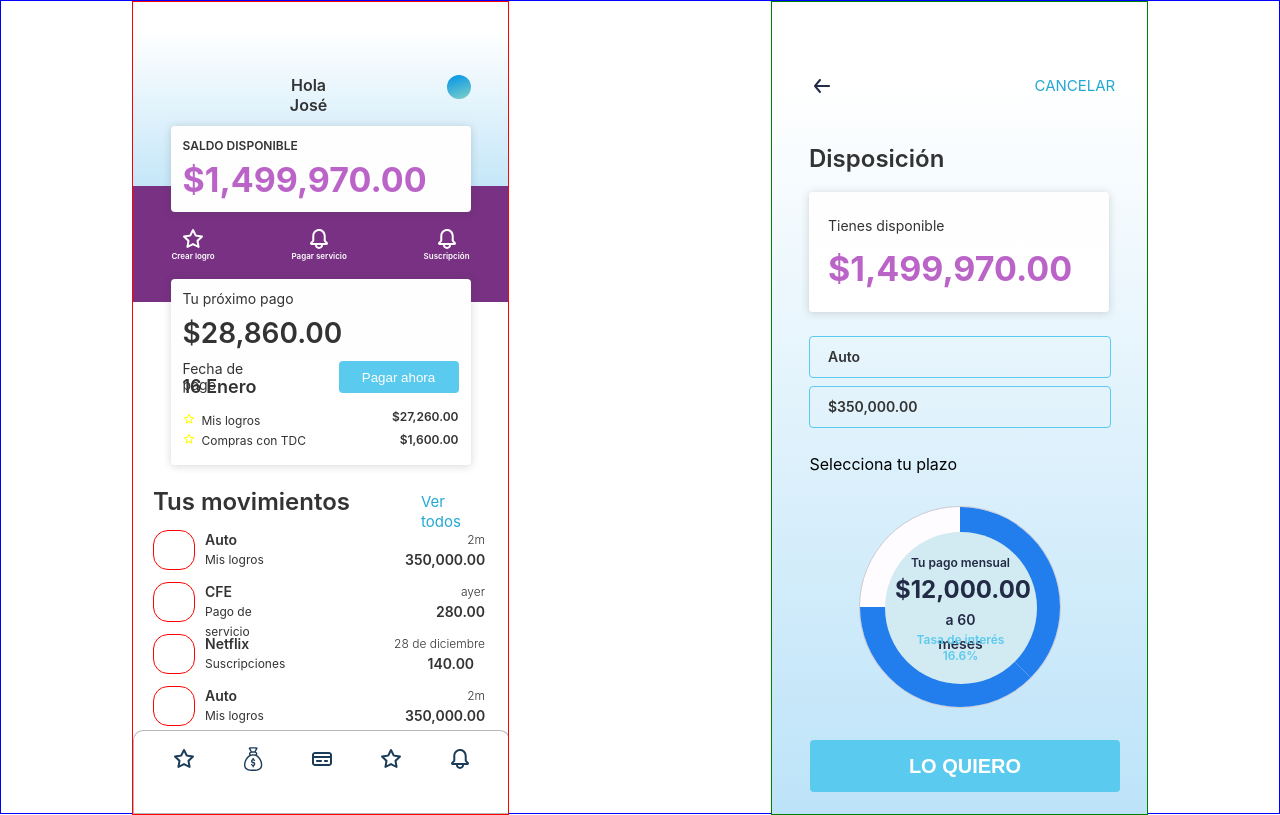
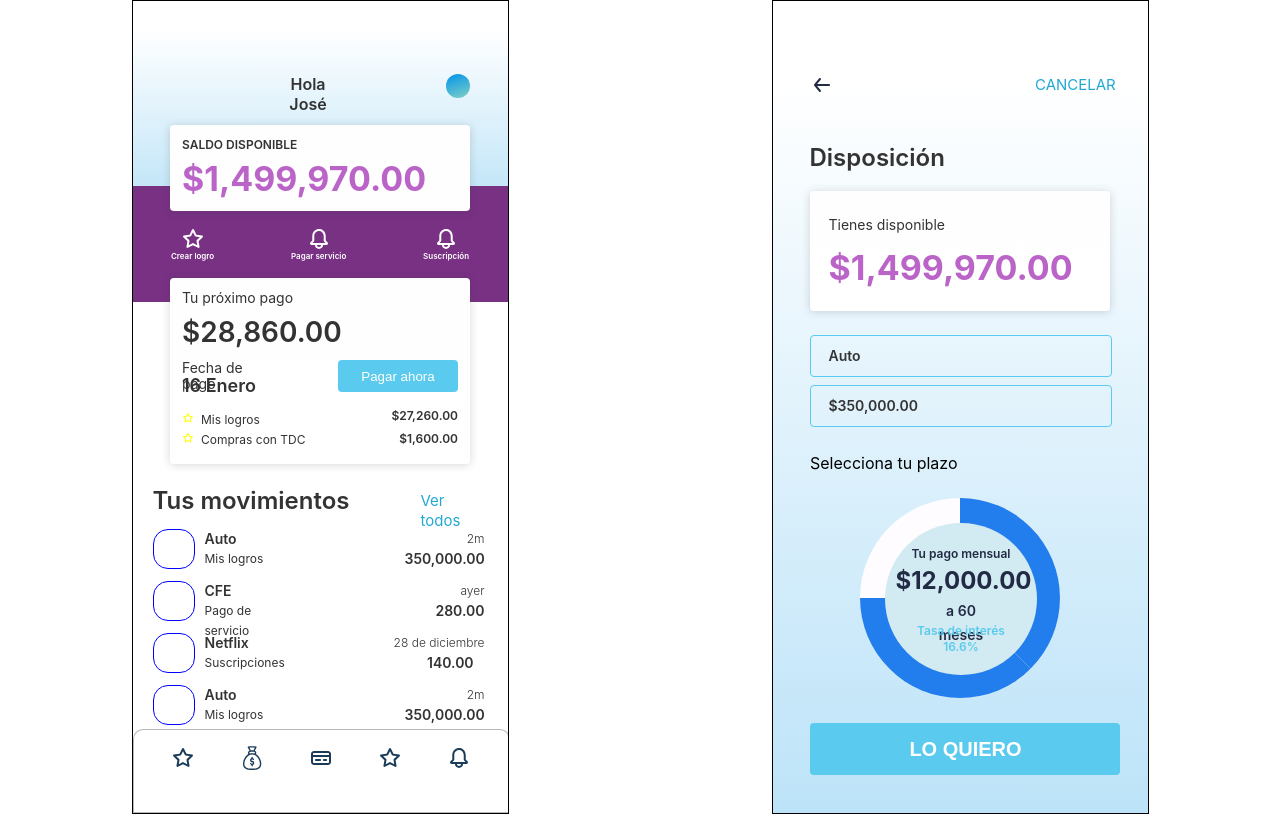
Before and after one commit to Ricardoengithub/ion, a React (Create React App) app: page / in a window 1280 px wide. Built offline with nearby package versions, Linux system fonts and the light colour scheme.

Commit message:
Interaccion de los botones

```diff
--- a/src/App.css
+++ b/src/App.css
@@ -1,6 +1,5 @@
 .App {
 	max-height: 812px;
-	border: 1px solid blue;
 	display: flex;
 	justify-content: space-around;
 }
@@ -8,13 +7,12 @@
 .screen{
 	height: 812px;
 	width: 375px;
-	border: 1px solid red;
 	overflow: hidden;
+	border: 1px solid black;
 }
 
 .disp {
 	position: relative;
-	border: 1px solid green;
 	width: 375px;
 	height: 812px;
   background-color: #0093E9;
--- a/src/Components/Back/Back.js
+++ b/src/Components/Back/Back.js
@@ -10,6 +10,7 @@ function Back() {
           width="24"
           height="24"
           viewBox="0 0 24 24"
+          onClick={(e) => console.log(e)}
         >
           <g fill="none" fill-rule="evenodd">
             <g fill="#222B45">
@@ -22,7 +23,7 @@ function Back() {
             </g>
           </g>
         </svg>
-        <span class="CANCELAR">CANCELAR</span>
+        <span class="CANCELAR" onClick={(e) => console.log(e)}>CANCELAR</span>
       </div>
     </div>
   );
--- a/src/Components/Footer/Footer.js
+++ b/src/Components/Footer/Footer.js
@@ -10,6 +10,7 @@ function Footer() {
           width="24"
           height="24"
           viewBox="0 0 24 24"
+          onClick={(e) => console.log(e)}
         >
           <g fill="none" fill-rule="evenodd">
             <g fill="#1B3C59">
@@ -31,6 +32,7 @@ function Footer() {
           width="24"
           height="24"
           viewBox="0 0 24 24"
+          onClick={(e) => console.log(e)}
         >
           <g fill="none" fill-rule="evenodd">
             <g fill="#1B3C59">
@@ -52,6 +54,7 @@ function Footer() {
           width="24"
           height="24"
           viewBox="0 0 24 24"
+          onClick={(e) => console.log(e)}
         >
           <g fill="none" fill-rule="evenodd">
             <g fill="#1B3C59">
@@ -74,6 +77,7 @@ function Footer() {
           width="24"
           height="24"
           viewBox="0 0 24 24"
+          onClick={(e) => console.log(e)}
         >
           <g fill="none" fill-rule="evenodd">
             <g fill="#1B3C59">
@@ -95,6 +99,7 @@ function Footer() {
           width="24"
           height="24"
           viewBox="0 0 24 24"
+          onClick={(e) => console.log(e)}
         >
           <g fill="none" fill-rule="evenodd">
             <g fill="#1B3C59">
--- a/src/Components/Movimientos/Movimientos.css
+++ b/src/Components/Movimientos/Movimientos.css
@@ -44,7 +44,7 @@
 .icono {
 	width: 40px;
 	border-radius: 15px;
-	border: 1px solid red;
+	border: 1px solid blue;
 }
 
 .info {
--- a/src/Components/Pago-info/PagoInfo.js
+++ b/src/Components/Pago-info/PagoInfo.js
@@ -13,7 +13,7 @@ function PagoInfo() {
             <span class="-Enero">16 Enero</span>
           </div>
           <div>
-            <button className="-Background-Copy">Pagar ahora</button>
+            <button className="-Background-Copy" onClick={(e) => console.log(e)}>Pagar ahora</button>
           </div>
         </div>
         <div className="tdc">
--- a/src/Components/Pago/Pago.js
+++ b/src/Components/Pago/Pago.js
@@ -10,6 +10,7 @@ function Pago() {
           width="24"
           height="24"
           viewBox="0 0 24 24"
+          onClick={(e) => console.log(e)}
         >
           <g fill="#fff" fill-rule="nonzero">
             <g fill="#fff">
@@ -34,6 +35,7 @@ function Pago() {
           width="24"
           height="24"
           viewBox="0 0 24 24"
+          onClick={(e) => console.log(e)}
         >
           <g fill="#fff" fill-rule="nonzero">
             <g fill="#fff">
@@ -58,6 +60,7 @@ function Pago() {
           width="24"
           height="24"
           viewBox="0 0 24 24"
+          onClick={(e) => console.log(e)}
         >
           <g fill="#fff" fill-rule="nonzero">
             <g fill="#fff">
--- a/src/Components/Plazo/Plazo.css
+++ b/src/Components/Plazo/Plazo.css
@@ -30,12 +30,11 @@
 
 
 .circle-wrap {
-  margin: 32px auto;
+  margin: 25px auto;
   width: 200px;
   height: 200px;
   background: #fefcff;
   border-radius: 50%;
-  border: 1px solid #cdcbd0;
 }
 
 .circle-wrap .circle .mask,
--- a/src/Components/Plazo/Plazo.js
+++ b/src/Components/Plazo/Plazo.js
@@ -23,7 +23,7 @@ function Plazo() {
             </div>
           </div>
         </div>
-        <button className="lo-quiero">
+        <button className="lo-quiero" onClick={(e) => console.log(e)}>
           <span className="LO-QUIERO">LO QUIERO</span>
         </button>
       </div>
```
